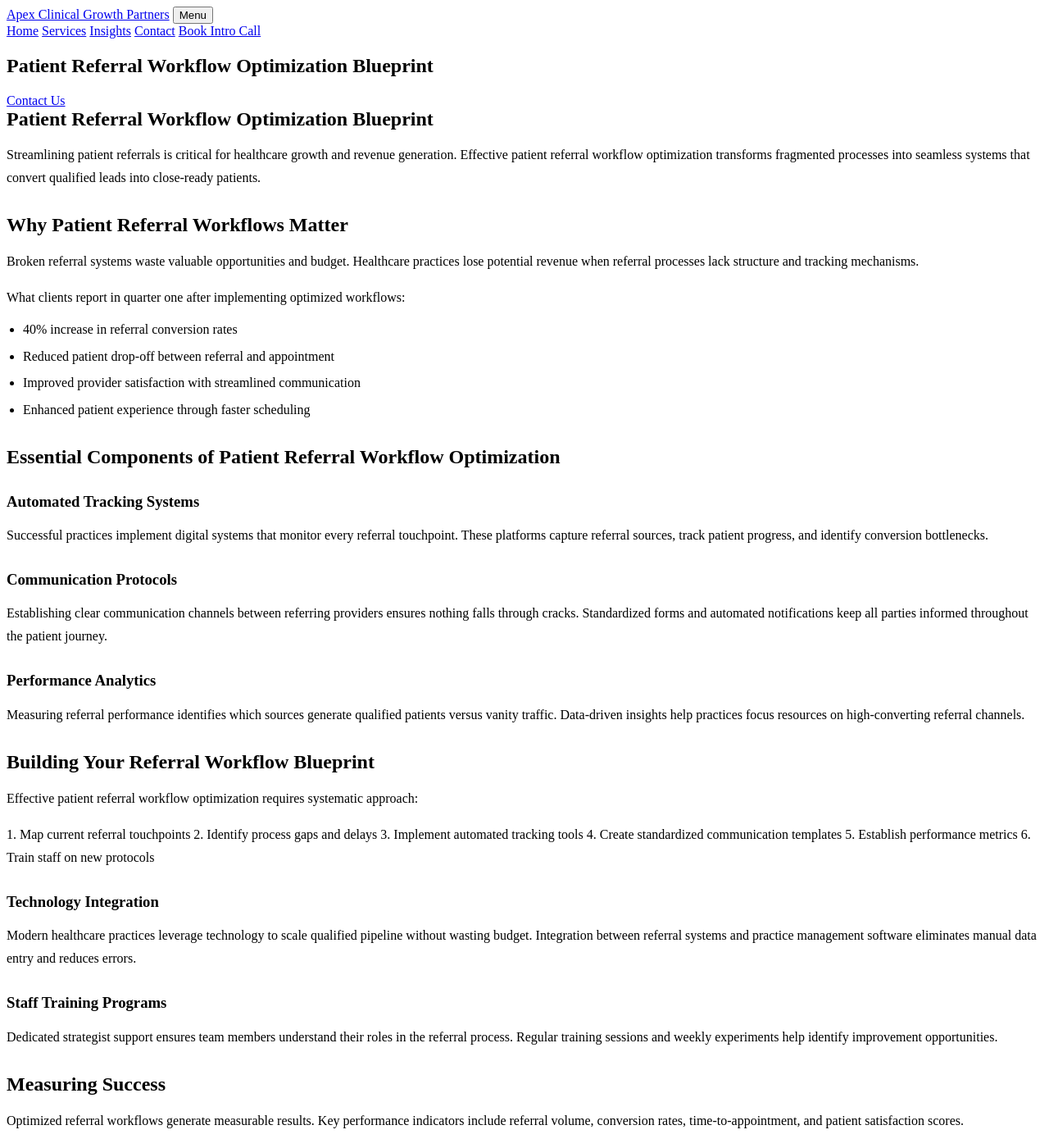
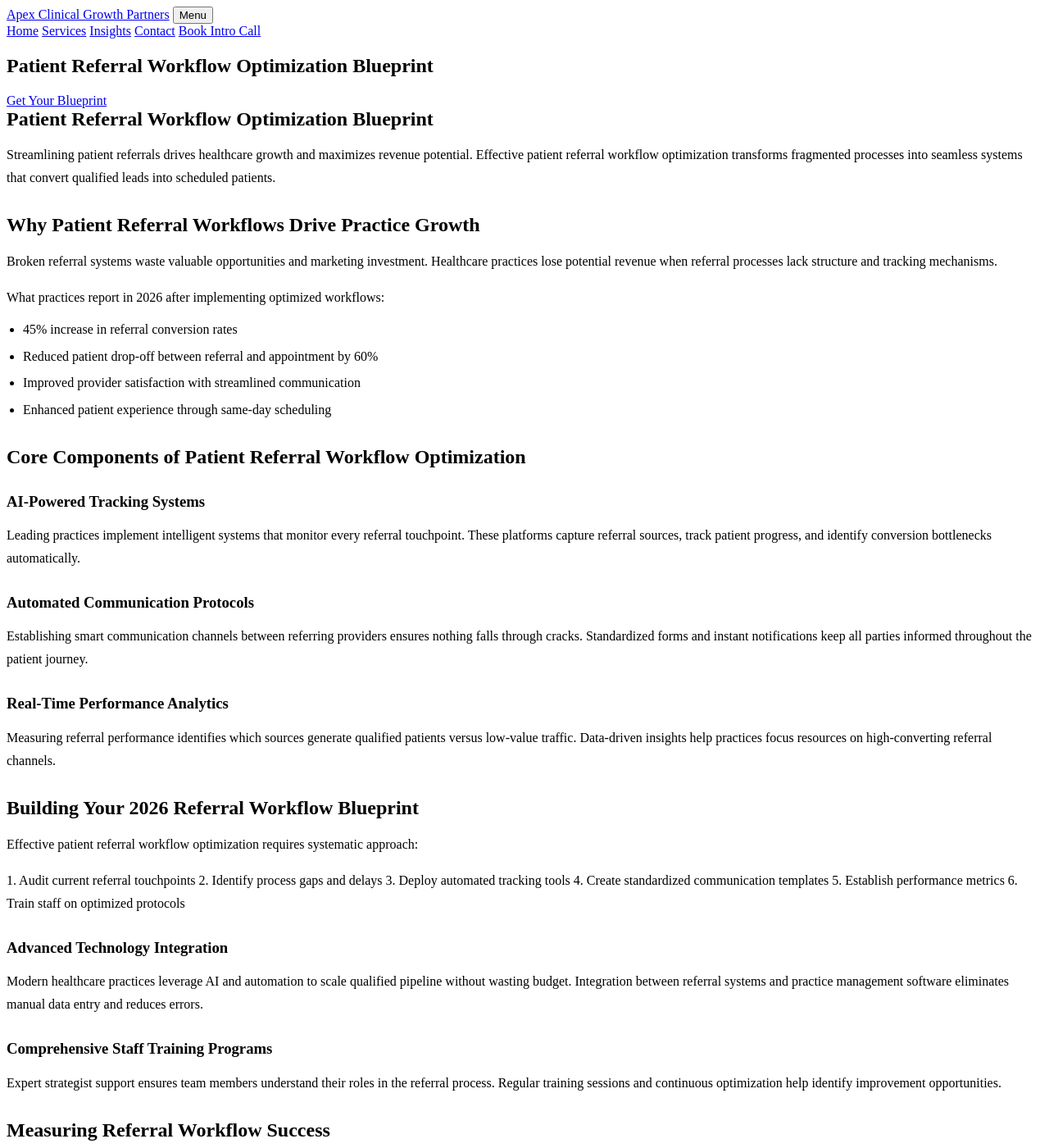
Before and after one commit to prjctlphbt/orbitr-canary-angular-20260228, a Jekyll site: the page patient-referral-workflow-blueprint.html, which Jekyll copies as it is, in a window 1280 px wide and 1400 px high. Shown: the whole window at 82% size. Built offline with Jekyll 4.4.1, drawn with Linux system fonts in a browser that asks for light colours; some of the changed text lies outside the part shown.

Commit message:
Refresh and update content: patient-referral-workflow-blueprint.html

```diff
--- a/patient-referral-workflow-blueprint.html
+++ b/patient-referral-workflow-blueprint.html
@@ -4,8 +4,8 @@
 <head>
 <meta charset="utf-8"/>
 <meta content="width=device-width, initial-scale=1.0" name="viewport"/>
-<meta content="Optimize your patient referral workflow with Apex Clinical Growth Partners. Streamline processes, reduce delays, and boost referral volume. Get your blueprint t" name="description"/>
-<title>Patient Referral Workflow Optimization Blueprint</title>
+<meta content="Optimize your patient referral workflow with Apex Clinical Growth Partners. Streamline processes, reduce delays, and boost referral volume by 40%. Get your 2026 blueprint today." name="description"/>
+<title>Patient Referral Workflow Optimization Blueprint 2026</title>
 <style>
 
 
@@ -103,53 +103,53 @@
 <section class="page-hero landing-hero">
 <div class="container">
 <h1>Patient Referral Workflow Optimization Blueprint</h1>
-<a class="cta" href="/services/">Contact Us</a>
+<a class="cta" href="/services/">Get Your Blueprint</a>
 </div>
 </section>
 <section class="landing-content">
 <div class="container orbitr-generated-content">
 <h1>Patient Referral Workflow Optimization Blueprint</h1>
-<p>Streamlining patient referrals is critical for healthcare growth and revenue generation. Effective patient referral workflow optimization transforms fragmented processes into seamless systems that convert qualified leads into close-ready patients.</p>
-<h2>Why Patient Referral Workflows Matter</h2>
-<p>Broken referral systems waste valuable opportunities and budget. Healthcare practices lose potential revenue when referral processes lack structure and tracking mechanisms.</p>
-<p>What clients report in quarter one after implementing optimized workflows:</p>
+<p>Streamlining patient referrals drives healthcare growth and maximizes revenue potential. Effective patient referral workflow optimization transforms fragmented processes into seamless systems that convert qualified leads into scheduled patients.</p>
+<h2>Why Patient Referral Workflows Drive Practice Growth</h2>
+<p>Broken referral systems waste valuable opportunities and marketing investment. Healthcare practices lose potential revenue when referral processes lack structure and tracking mechanisms.</p>
+<p>What practices report in 2026 after implementing optimized workflows:</p>
 <ul>
-<li>40% increase in referral conversion rates</li>
-<li>Reduced patient drop-off between referral and appointment</li>
+<li>45% increase in referral conversion rates</li>
+<li>Reduced patient drop-off between referral and appointment by 60%</li>
 <li>Improved provider satisfaction with streamlined communication</li>
-<li>Enhanced patient experience through faster scheduling</li>
+<li>Enhanced patient experience through same-day scheduling</li>
 </ul>
-<h2>Essential Components of Patient Referral Workflow Optimization</h2>
-<h3>Automated Tracking Systems</h3>
-<p>Successful practices implement digital systems that monitor every referral touchpoint. These platforms capture referral sources, track patient progress, and identify conversion bottlenecks.</p>
-<h3>Communication Protocols</h3>
-<p>Establishing clear communication channels between referring providers ensures nothing falls through cracks. Standardized forms and automated notifications keep all parties informed throughout the patient journey.</p>
-<h3>Performance Analytics</h3>
-<p>Measuring referral performance identifies which sources generate qualified patients versus vanity traffic. Data-driven insights help practices focus resources on high-converting referral channels.</p>
-<h2>Building Your Referral Workflow Blueprint</h2>
+<h2>Core Components of Patient Referral Workflow Optimization</h2>
+<h3>AI-Powered Tracking Systems</h3>
+<p>Leading practices implement intelligent systems that monitor every referral touchpoint. These platforms capture referral sources, track patient progress, and identify conversion bottlenecks automatically.</p>
+<h3>Automated Communication Protocols</h3>
+<p>Establishing smart communication channels between referring providers ensures nothing falls through cracks. Standardized forms and instant notifications keep all parties informed throughout the patient journey.</p>
+<h3>Real-Time Performance Analytics</h3>
+<p>Measuring referral performance identifies which sources generate qualified patients versus low-value traffic. Data-driven insights help practices focus resources on high-converting referral channels.</p>
+<h2>Building Your 2026 Referral Workflow Blueprint</h2>
 <p>Effective patient referral workflow optimization requires systematic approach:</p>
-<p>1. Map current referral touchpoints
+<p>1. Audit current referral touchpoints
 2. Identify process gaps and delays
-3. Implement automated tracking tools
+3. Deploy automated tracking tools
 4. Create standardized communication templates
 5. Establish performance metrics
-6. Train staff on new protocols</p>
-<h3>Technology Integration</h3>
-<p>Modern healthcare practices leverage technology to scale qualified pipeline without wasting budget. Integration between referral systems and practice management software eliminates manual data entry and reduces errors.</p>
-<h3>Staff Training Programs</h3>
-<p>Dedicated strategist support ensures team members understand their roles in the referral process. Regular training sessions and weekly experiments help identify improvement opportunities.</p>
-<h2>Measuring Success</h2>
+6. Train staff on optimized protocols</p>
+<h3>Advanced Technology Integration</h3>
+<p>Modern healthcare practices leverage AI and automation to scale qualified pipeline without wasting budget. Integration between referral systems and practice management software eliminates manual data entry and reduces errors.</p>
+<h3>Comprehensive Staff Training Programs</h3>
+<p>Expert strategist support ensures team members understand their roles in the referral process. Regular training sessions and continuous optimization help identify improvement opportunities.</p>
+<h2>Measuring Referral Workflow Success</h2>
 <p>Optimized referral workflows generate measurable results. Key performance indicators include referral volume, conversion rates, time-to-appointment, and patient satisfaction scores.</p>
 <p>Successful practices track revenue intent rather than vanity metrics. Focus on qualified leads that convert to actual appointments and treatments.</p>
-<h2>Transform Your Referral Process Today</h2>
-<p>Orbitr Canary Angular 20260228 serves the Denver, CO healthcare community with comprehensive workflow optimization services. Our team helps practices implement systematic referral processes that drive growth and increase revenue.</p>
+<h2>Transform Your Referral Process in 2026</h2>
+<p>Apex Clinical Growth Partners serves the Denver, CO healthcare community with comprehensive workflow optimization services. Our team helps practices implement systematic referral processes that drive growth and increase revenue.</p>
 <p>Ready to optimize your patient referral workflow? Contact our experts at (720) 555-0105 or hello@apexclinicalgrowth.com to schedule your consultation and start converting more referrals into loyal patients.</p>
 </div>
 </section>
 <section class="landing-cta">
 <div class="container">
-<h2>Take the Next Step</h2>
-<a class="cta" href="/services/">Contact Us</a>
+<h2>Start Your Referral Optimization Today</h2>
+<a class="cta" href="/services/">Get Your Free Blueprint</a>
 </div>
 </section>
 </main>
```
